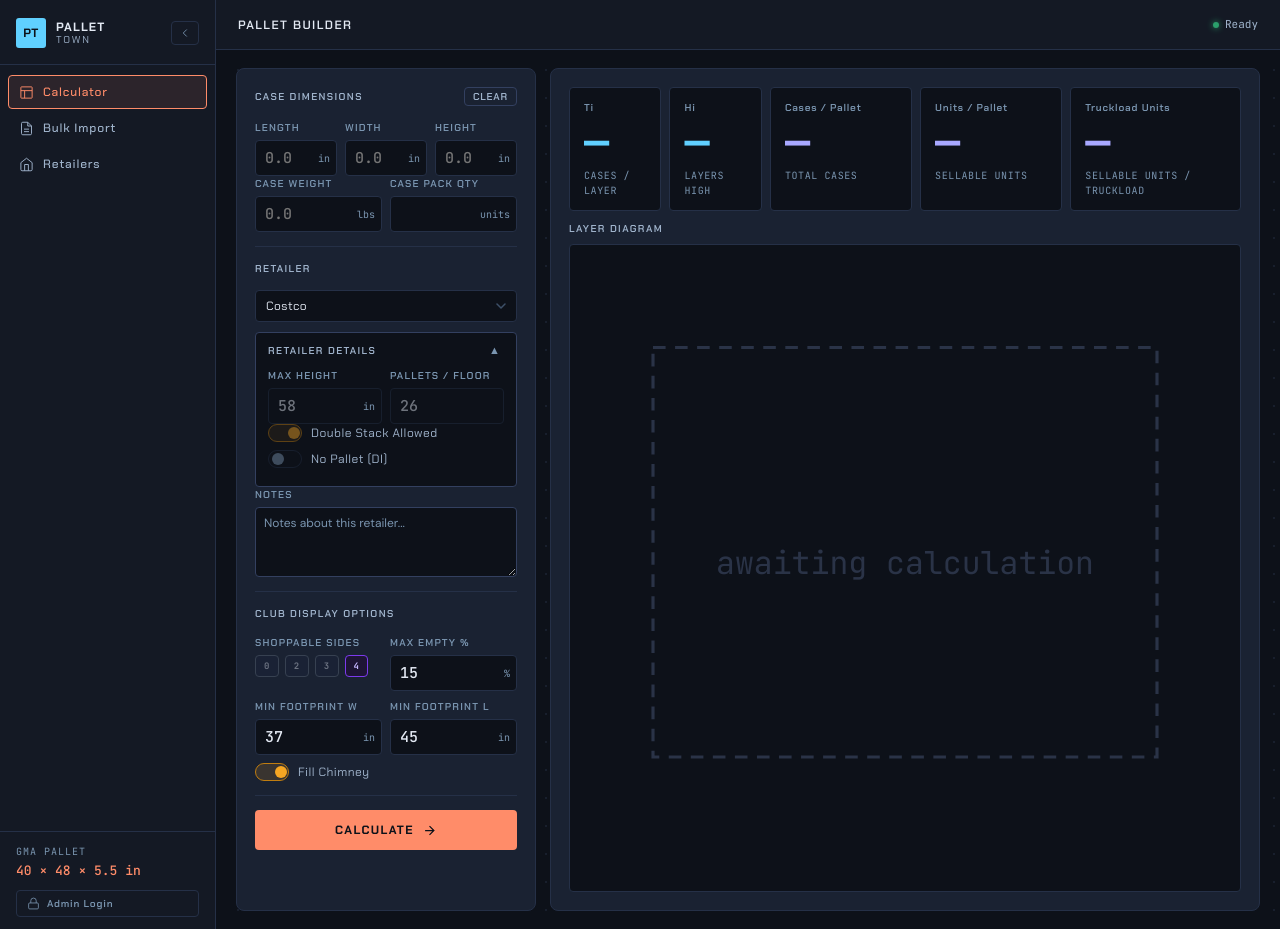
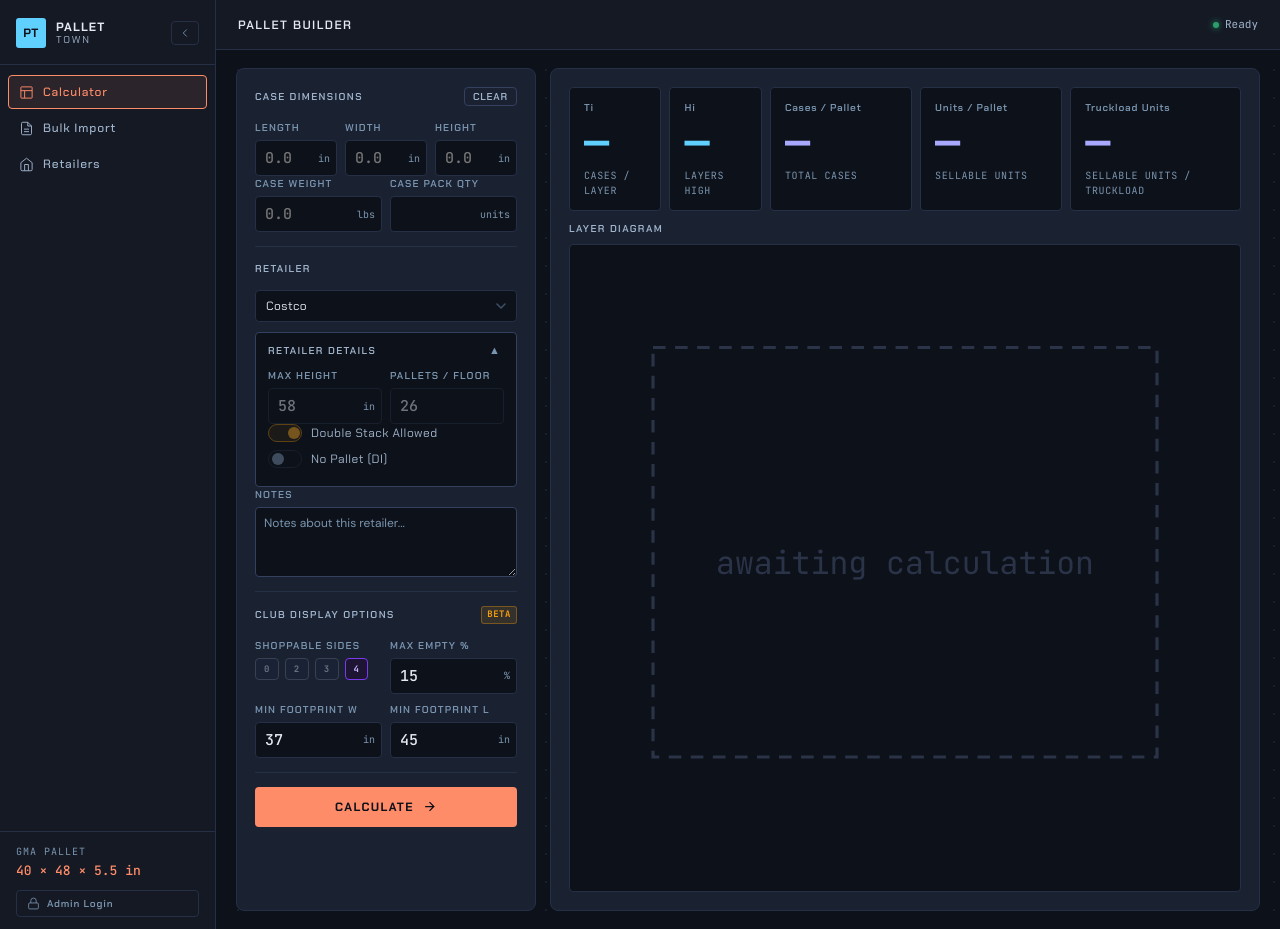
Before and after one commit to mikeciav/pallet-town, a Flask app: page / in a window 1280 px wide. Run offline with Flask 3, Linux system fonts and the light colour scheme.

Commit message:
reconnecting and cleaning up the club store inputs

```diff
--- a/app.py
+++ b/app.py
@@ -189,13 +189,6 @@ def _parse_shoppable_block(data: dict, retailer: dict):
     if sides is None or not isinstance(sides, int) or sides not in (2, 3, 4):
         return None, "shoppable.sides must be 2, 3, or 4"
 
-    force_fill = bool(shoppable.get("force_fill_on_failure", True))
-    if not force_fill and not retailer.get("chimney_allowed", False):
-        return None, (
-            f"{retailer.get('name', 'This retailer')} does not permit open chimneys; "
-            "force_fill_on_failure must be true"
-        )
-
     try:
         max_empty_pct = float(shoppable.get("max_empty_pct", 0.15))
         raw_fp = shoppable.get("min_footprint", [37.0, 45.0])
@@ -207,7 +200,6 @@ def _parse_shoppable_block(data: dict, retailer: dict):
         "sides": sides,
         "max_empty_pct": max_empty_pct,
         "min_footprint": min_footprint,
-        "force_fill_on_failure": force_fill,
     }, None
 
 
@@ -264,21 +256,23 @@ def api_calculate():
     result["max_pallets_per_floor"] = retailer["max_pallets_per_floor"]
     result["stack_multiplier"]      = stack_mult
     if shoppable_params is not None:
-        shoppable_result = find_shoppable_v2(
+        arrangement = generate_shoppable_v2_positions(
             case_l=case_l,
             case_w=case_w,
-            pallet_l=PALLET_L,
-            pallet_w=PALLET_W,
+            pallet_l=PALLET_W,
+            pallet_w=PALLET_L,
             sides=shoppable_params["sides"],
         )
-        shoppable_result["arrangement"] = generate_shoppable_v2_positions(
-            case_l=case_l,
-            case_w=case_w,
-            pallet_l=PALLET_L,
-            pallet_w=PALLET_W,
-            sides=shoppable_params["sides"],
-        )
-        result["shoppable"] = shoppable_result
+        pallet_area = PALLET_L * PALLET_W
+        case_area = case_l * case_w
+        void_pct = max(0.0, (pallet_area - len(arrangement) * case_area) / pallet_area)
+        result["shoppable"] = {
+            "ti": len(arrangement),
+            "mode": "shoppable_spiral",
+            "void_pct": round(void_pct, 4),
+            "error": None,
+            "arrangement": arrangement,
+        }
     return jsonify(result)
 
 
--- a/static/css/style.css
+++ b/static/css/style.css
@@ -242,6 +242,44 @@ body::before {
 .panel-label { font-family: var(--font-display); font-size: 10px; font-weight: 600; letter-spacing: .14em; color: var(--text-dim); }
 .panel-hint  { font-family: var(--font-mono); font-size: 10px; color: var(--text-muted); }
 .panel-desc  { font-size: 13px; color: var(--text-dim); line-height: 1.65; }
+
+.beta-badge {
+  display: inline-block;
+  font-family: var(--font-mono);
+  font-size: 9px;
+  font-weight: 600;
+  letter-spacing: .06em;
+  color: #f59e0b;
+  background: rgba(245,158,11,.12);
+  border: 1px solid rgba(245,158,11,.35);
+  border-radius: 3px;
+  padding: 1px 5px;
+  margin-left: 7px;
+  vertical-align: middle;
+  cursor: default;
+  position: relative;
+}
+.beta-badge .beta-tooltip {
+  display: none;
+  position: absolute;
+  left: 50%;
+  bottom: calc(100% + 6px);
+  transform: translateX(-50%);
+  background: #0d1825;
+  border: 1px solid #1e2a45;
+  border-radius: 5px;
+  padding: 7px 10px;
+  width: 210px;
+  font-size: 10px;
+  font-weight: 400;
+  letter-spacing: 0;
+  color: #94a3b8;
+  line-height: 1.5;
+  white-space: normal;
+  pointer-events: none;
+  z-index: 100;
+}
+.beta-badge:hover .beta-tooltip { display: block; }
 .panel-desc code { font-family: var(--font-mono); font-size: 11px; color: var(--blue); }
 
 /* ── Calculator layout ─────────────────────────────────────── */
--- a/static/js/app.js
+++ b/static/js/app.js
@@ -364,22 +364,11 @@ function updateClubPanel() {
   const isClub = r && r.is_club_store;
   document.getElementById('club-display-panel').style.display = isClub ? '' : 'none';
   if (!isClub) {
-    document.getElementById('shoppable-metrics-row').style.display = 'none';
     document.getElementById('shoppable-error-banner').style.display = 'none';
+    document.getElementById('shoppable-void-hint').textContent = '';
+    document.getElementById('shoppable-fp-hint').textContent = '';
   }
 
-  const fillInput = document.getElementById('club-fill-chimney');
-  const fillLabel = document.getElementById('club-fill-label');
-  if (isClub && r && !r.chimney_allowed) {
-    fillInput.checked = true;
-    fillInput.disabled = true;
-    fillLabel.classList.add('toggle-label--disabled');
-    fillLabel.title = `${r.name} does not permit open chimneys`;
-  } else {
-    fillInput.disabled = false;
-    fillLabel.classList.remove('toggle-label--disabled');
-    fillLabel.title = '';
-  }
 
   if (isClub && r) {
     const DEFAULTS = { "BJ's Wholesale": 2 };
@@ -414,26 +403,45 @@ function getShoppableParams() {
       parseFloat(document.getElementById('club-fp-w').value) || 37,
       parseFloat(document.getElementById('club-fp-l').value) || 45,
     ],
-    force_fill_on_failure: document.getElementById('club-fill-chimney').checked,
   };
 }
 
 function renderShoppableResults(s) {
-  const banner = document.getElementById('shoppable-error-banner');
-  const row    = document.getElementById('shoppable-metrics-row');
+  const banner   = document.getElementById('shoppable-error-banner');
+  const voidHint = document.getElementById('shoppable-void-hint');
+  const fpHint   = document.getElementById('shoppable-fp-hint');
 
   if (!s) {
     banner.style.display = 'none';
-    row.style.display = 'none';
+    voidHint.textContent = '';
+    voidHint.style.cssText = '';
+    fpHint.textContent = '';
+    fpHint.style.cssText = '';
     return;
   }
 
   banner.style.display = 'none';
 
-  document.getElementById('val-shoppable-ti').textContent = s.ti;
-  document.getElementById('val-shoppable-void').textContent = pct(s.void_pct);
+  // ── Max empty % check ────────────────────────────────────────
+  const maxEmptyPct = (parseFloat(document.getElementById('club-max-empty').value) || 15) / 100;
+  const voidFail = s.void_pct > maxEmptyPct;
+  voidHint.textContent = `${pct(s.void_pct)} empty`;
+  voidHint.style.fontWeight = voidFail ? 'bold' : '';
+  voidHint.style.color      = voidFail ? '#ef4444' : '';
 
-  row.style.display = '';
+  // ── Min footprint check ──────────────────────────────────────
+  // Arrangement coords: c.x/c.w in the length (48") direction, c.y/c.h in the width (40") direction.
+  const minFpW = parseFloat(document.getElementById('club-fp-w').value) || 37;
+  const minFpL = parseFloat(document.getElementById('club-fp-l').value) || 45;
+  const arr = s.arrangement || [];
+  const bboxL = arr.length ? Math.max(...arr.map(c => c.x + c.w)) : 0;
+  const bboxW = arr.length ? Math.max(...arr.map(c => c.y + c.h)) : 0;
+  const fpFail = bboxL < minFpL || bboxW < minFpW;
+  fpHint.textContent = fpFail
+    ? `footprint ${bboxL.toFixed(1)}"×${bboxW.toFixed(1)}" (min ${minFpL}"×${minFpW}")`
+    : '';
+  fpHint.style.fontWeight = fpFail ? 'bold' : '';
+  fpHint.style.color      = fpFail ? '#ef4444' : '';
 }
 
 function refreshBulkRetailerInfo() {
@@ -525,7 +533,7 @@ async function doCalculate() {
 function renderResults(d) {
   lastResult = d;
 
-  setMetric('val-ti',    d.ti,    'mc-ti');
+  setMetric('val-ti',    d.shoppable ? d.shoppable.ti : d.ti,    'mc-ti');
   setMetric('val-hi',    d.hi,    'mc-hi');
   setMetric('val-total', d.total, 'mc-total');
   setMetric('val-upp',   d.case_pack_qty * d.total, 'mc-upp');
@@ -826,8 +834,7 @@ function drawShoppableView(d, box) {
   const PAD = 32;
   const LEGEND_H = 22;
 
-  // Rotated 90°: PL (depth) runs horizontally, PW (front face) runs vertically.
-  // Case coords transform: rx = PL - c.y - c.h,  ry = c.x,  rw = c.h,  rh = c.w
+  // c.x spans [0, PL=48"] (top/bottom = long side), c.y spans [0, PW=40"] (left/right = short side).
   const scale = Math.min((VW - PAD * 2) / PL, (VH - PAD * 2 - LEGEND_H) / PW);
   const dW = PL * scale;
   const dH = PW * scale;
@@ -853,10 +860,10 @@ function drawShoppableView(d, box) {
   svg += `<rect x="${ox}" y="${oy}" width="${dW}" height="${dH}" fill="url(#g)"/>`;
 
   positions.forEach(c => {
-    const cx = ox + (PL - c.y - c.h) * scale;
-    const cy = oy + c.x * scale;
-    const cw = c.h * scale;
-    const ch = c.w * scale;
+    const cx = ox + c.x * scale;
+    const cy = oy + c.y * scale;
+    const cw = c.w * scale;
+    const ch = c.h * scale;
     svg += `<rect x="${(cx + .8).toFixed(1)}" y="${(cy + .8).toFixed(1)}" `
          + `width="${Math.max(0, cw - 1.6).toFixed(1)}" height="${Math.max(0, ch - 1.6).toFixed(1)}" `
          + `fill="${fill(c.side)}" stroke="${stroke(c.side)}" stroke-width="0.7" clip-path="url(#pal-clip)"/>`;
@@ -866,8 +873,8 @@ function drawShoppableView(d, box) {
 
   const af = 'font-family="JetBrains Mono,monospace"';
   const ac = '#3d5068';
-  svg += `<text x="${(ox + dW / 2).toFixed(1)}" y="${(oy - 7).toFixed(1)}" text-anchor="middle" ${af} font-size="9" fill="${ac}">${PL}" (depth)</text>`;
-  svg += `<text x="${(ox - 9).toFixed(1)}" y="${(oy + dH / 2).toFixed(1)}" text-anchor="middle" ${af} font-size="9" fill="${ac}" transform="rotate(-90,${(ox - 9).toFixed(1)},${(oy + dH / 2).toFixed(1)})">${PW}" (front face)</text>`;
+  svg += `<text x="${(ox + dW / 2).toFixed(1)}" y="${(oy - 7).toFixed(1)}" text-anchor="middle" ${af} font-size="9" fill="${ac}">${PL}" (length)</text>`;
+  svg += `<text x="${(ox - 9).toFixed(1)}" y="${(oy + dH / 2).toFixed(1)}" text-anchor="middle" ${af} font-size="9" fill="${ac}" transform="rotate(-90,${(ox - 9).toFixed(1)},${(oy + dH / 2).toFixed(1)})">${PW}" (width)</text>`;
 
   const ly = (oy + dH + 12).toFixed(1);
   let lx = ox;
--- a/templates/index.html
+++ b/templates/index.html
@@ -227,6 +227,9 @@
             <div class="divider"></div>
             <div class="panel-header">
               <span class="panel-label">CLUB DISPLAY OPTIONS</span>
+              <span class="beta-badge">BETA
+                <span class="beta-tooltip">Some features may be buggy.<br><br>💡 Pro tip: try swapping the length and width inputs to see if it improves the result.</span>
+              </span>
             </div>
 
             <div style="display:grid;grid-template-columns:1fr 1fr;gap:8px;margin-bottom:8px">
@@ -265,13 +268,6 @@
               </div>
             </div>
 
-            <div class="ie-row" style="margin-bottom:8px">
-              <label class="toggle-label" id="club-fill-label">
-                <input type="checkbox" id="club-fill-chimney" class="toggle-input" checked>
-                <span class="toggle-track"><span class="toggle-thumb"></span></span>
-                <span class="toggle-text">Fill Chimney</span>
-              </label>
-            </div>
           </div>
 
           <div class="divider"></div>
@@ -319,24 +315,11 @@
             </div>
           </div>
 
-          <!-- Shoppable results row (hidden until a shoppable calc is run) -->
-          <div id="shoppable-metrics-row" class="metrics-row" style="display:none;margin-bottom:4px;border-bottom:1px solid #1e2a45;padding-bottom:8px">
-            <div class="metric-card" id="mc-shoppable-ti">
-              <div class="metric-label">Shoppable Ti</div>
-              <div class="metric-val" id="val-shoppable-ti">—</div>
-              <div class="metric-sub">CASES / LAYER</div>
-            </div>
-            <div class="metric-card" id="mc-shoppable-void">
-              <div class="metric-label">Void</div>
-              <div class="metric-val" id="val-shoppable-void">—</div>
-              <div class="metric-sub">EMPTY SPACE</div>
-            </div>
-
-          </div>
-
           <!-- Diagram sub-header -->
           <div class="diagram-header">
             <span class="panel-label">LAYER DIAGRAM</span>
+            <span class="panel-hint" id="shoppable-void-hint" style="margin-left:8px"></span>
+            <span class="panel-hint" id="shoppable-fp-hint" style="margin-left:8px"></span>
             {% if show_hi_view %}
             <div class="view-toggle" id="view-toggle" style="margin-left:auto">
               <button class="vt-btn active" data-view="ti">TI</button>
```
Also changed, not shown: calculator.py (+58 -43 lines), test_app.py (+0 -10 lines).
